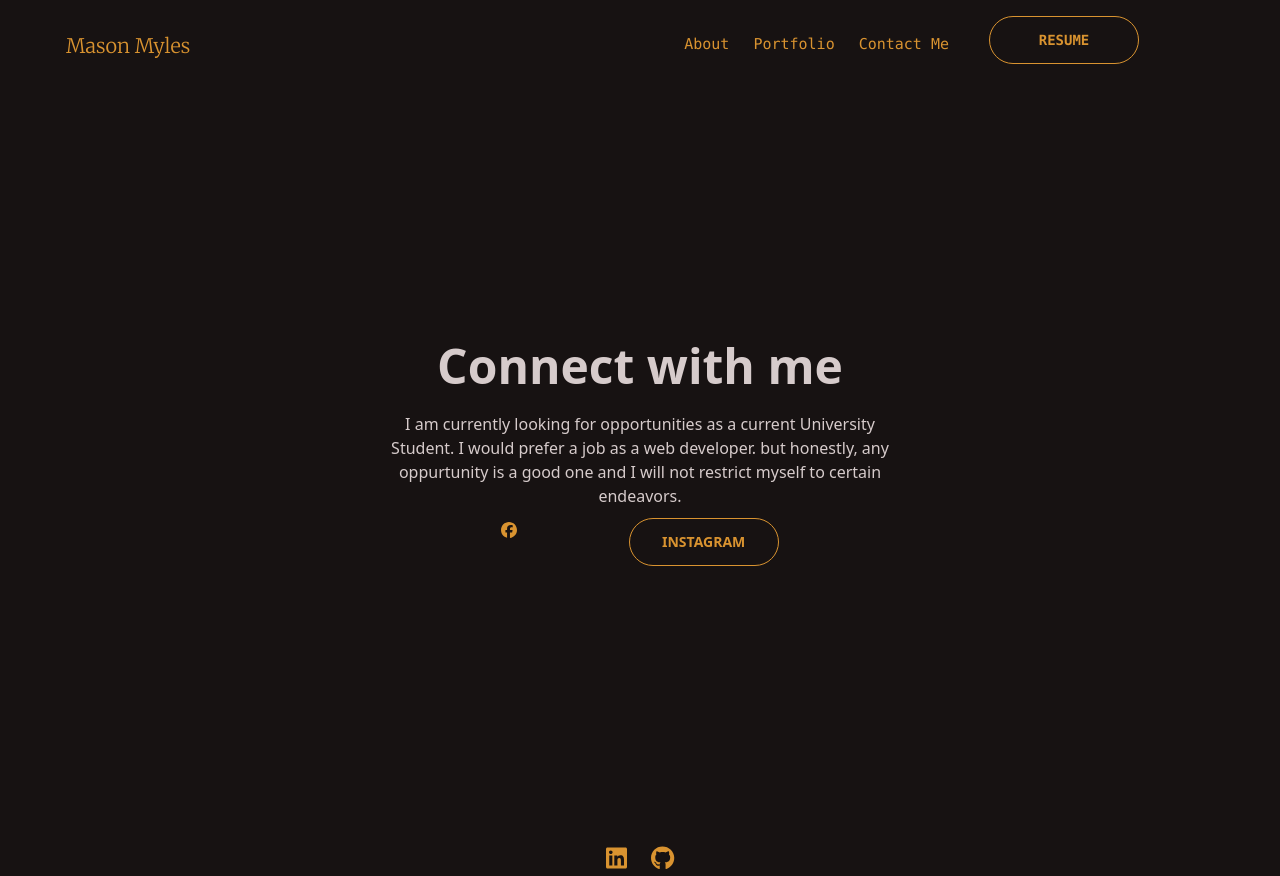
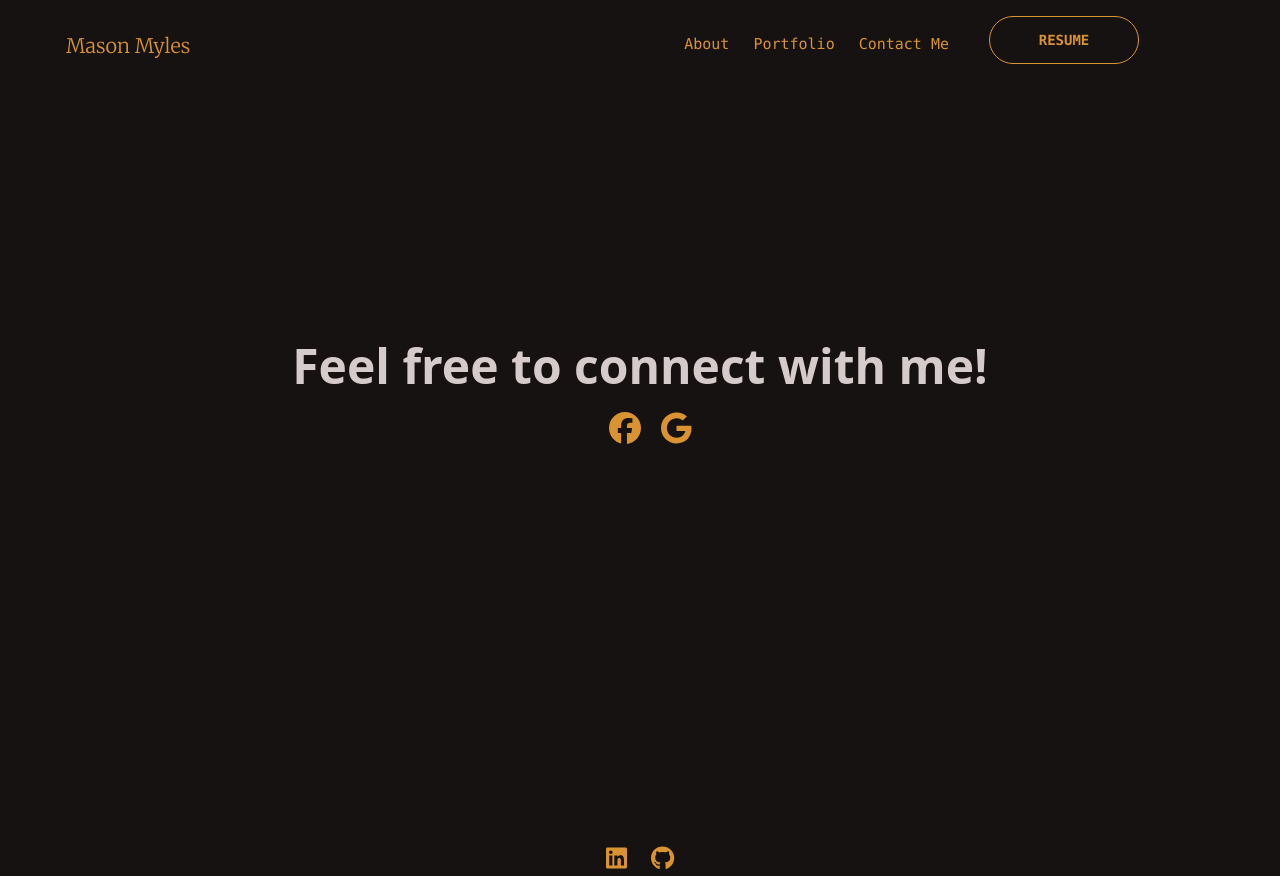
Before and after one commit to minisodan/my-portfolio, a React (Create React App) app: page /contact in a window 1280 px wide. Built offline with nearby package versions, Linux system fonts and the light colour scheme.

Commit message:
fixing some links/icons

```diff
--- a/src/Componenets/pages/Contact.jsx
+++ b/src/Componenets/pages/Contact.jsx
@@ -1,34 +1,22 @@
 import "./Styles/Contact.css";
-import { faFacebook, faInstagram } from "@fortawesome/free-brands-svg-icons";
+import { faFacebook, faGoogle } from "@fortawesome/free-brands-svg-icons";
 import { FontAwesomeIcon } from "@fortawesome/react-fontawesome";
 
 function Contact() {
   const twitter = <FontAwesomeIcon icon="fa-brands fa-twitter" />;
   return (
     <div className="parent">
-      <h1>Connect with me</h1>
-      <p className="child">
-        I am currently looking for opportunities as a current University
-        Student. I would prefer a job as a web developer. but honestly, any
-        oppurtunity is a good one and I will not restrict myself to certain
-        endeavors.
-      </p>
+      <h1>Feel free to connect with me!</h1>
 
       <div className="contact button">
         <li>
-          <a href="https://www.facebook.com/profile.php?id=100010409719044">
+          <a className="fa-2xl" href="https://www.facebook.com/profile.php?id=100010409719044">
             <FontAwesomeIcon icon={faFacebook} />
           </a>
         </li>
         <li>
-          <a
-            className="btn btn-accent btn-outline btn-med"
-            target="_blank"
-            rel="noreferrer"
-            href="https://www.instagram.com/masonmyles/"
-          >
-            {" "}
-            Instagram
+        <a className="fa-2xl" href="mailto: mylesmasonn2gmail.com? subject=subject Text">
+            <FontAwesomeIcon icon={faGoogle} />
           </a>
         </li>
       </div>
--- a/src/Componenets/pages/Home.jsx
+++ b/src/Componenets/pages/Home.jsx
@@ -5,7 +5,7 @@ function Home() {
     <div className="homeParent">
       <h2>Welcome to my website</h2>
       <div className="child">
-        <h1>Software Engineer</h1>
+        <h1>Backend Software Engineer</h1>
         <div className="skills">
           <h3>Current Skills</h3>
           <ul className="list">
--- a/src/Componenets/pages/Portfolio.jsx
+++ b/src/Componenets/pages/Portfolio.jsx
@@ -15,6 +15,7 @@ const Portfolio = () => {
   }, []);
 
 
+  /** make new branch */
   return (
     <>
     <div className="repoCards">
--- a/src/Componenets/pages/Styles/Contact.css
+++ b/src/Componenets/pages/Styles/Contact.css
@@ -11,16 +11,22 @@
   width: 500px;
   height: auto;
 }
+
 .contact {
   margin: 0;
   margin-top: 10px;
   justify-content: center;
-  justify-content: space-evenly;
 }
+
 h1 {
   margin-bottom: 10px;
 }
-a {
+
+.contact li {
+  padding-left: 20px;
+}
+
+.contact a {
   width: 150px;
   color: #d99330;
 }
--- a/src/Componenets/pages/Styles/Portfolio.css
+++ b/src/Componenets/pages/Styles/Portfolio.css
@@ -1,6 +1,6 @@
 .users{
     display: grid;
-    grid-template-columns: 16rem 16rem 16rem 16rem 16rem;
+    grid-template-columns: 16rem 16rem 16rem 16rem;
     align-content: center;
     grid-gap: .7rem;
 }
--- a/src/index.css
+++ b/src/index.css
@@ -1,13 +1,21 @@
 @tailwind base;
 @tailwind components;
 @tailwind utilities;
+
 h1 {
   font-size: 3rem;
   font-weight: bold;
 }
+
 h2 {
   font-size: 1.5rem;
 }
+
 h3 {
   font-size: 1.17rem;
 }
+
+a{
+  width: 150px;
+  color: #d99330;
+}
```
